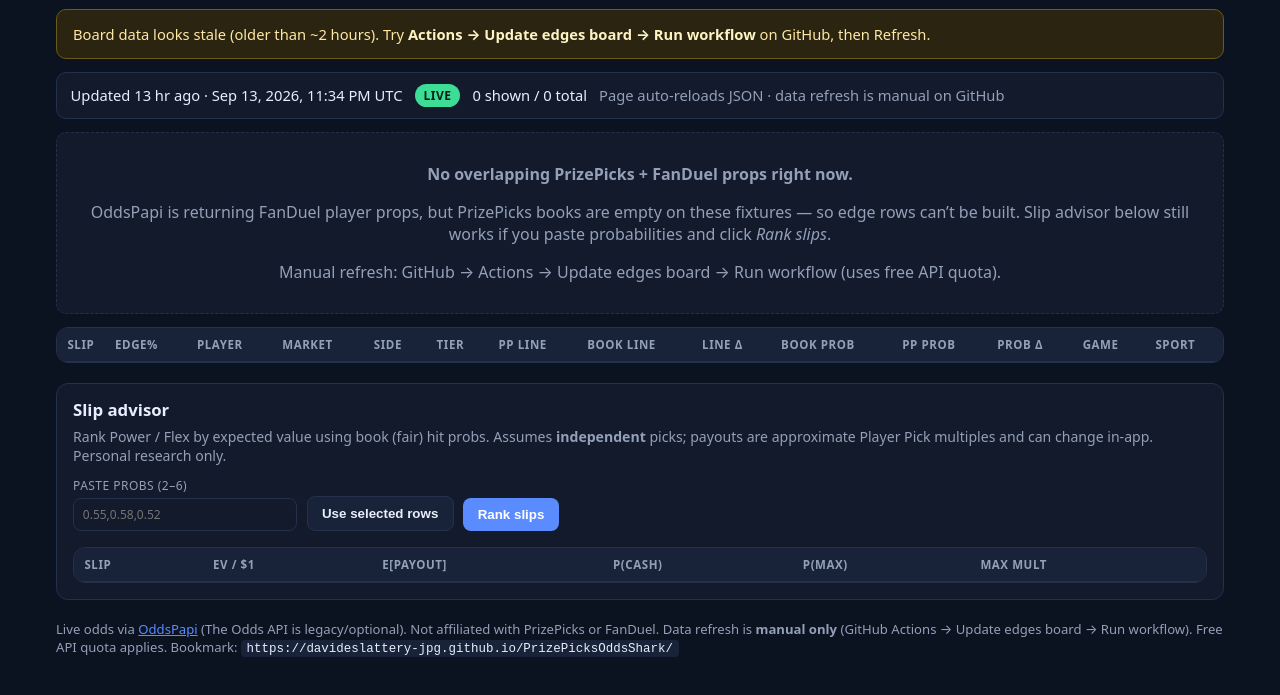
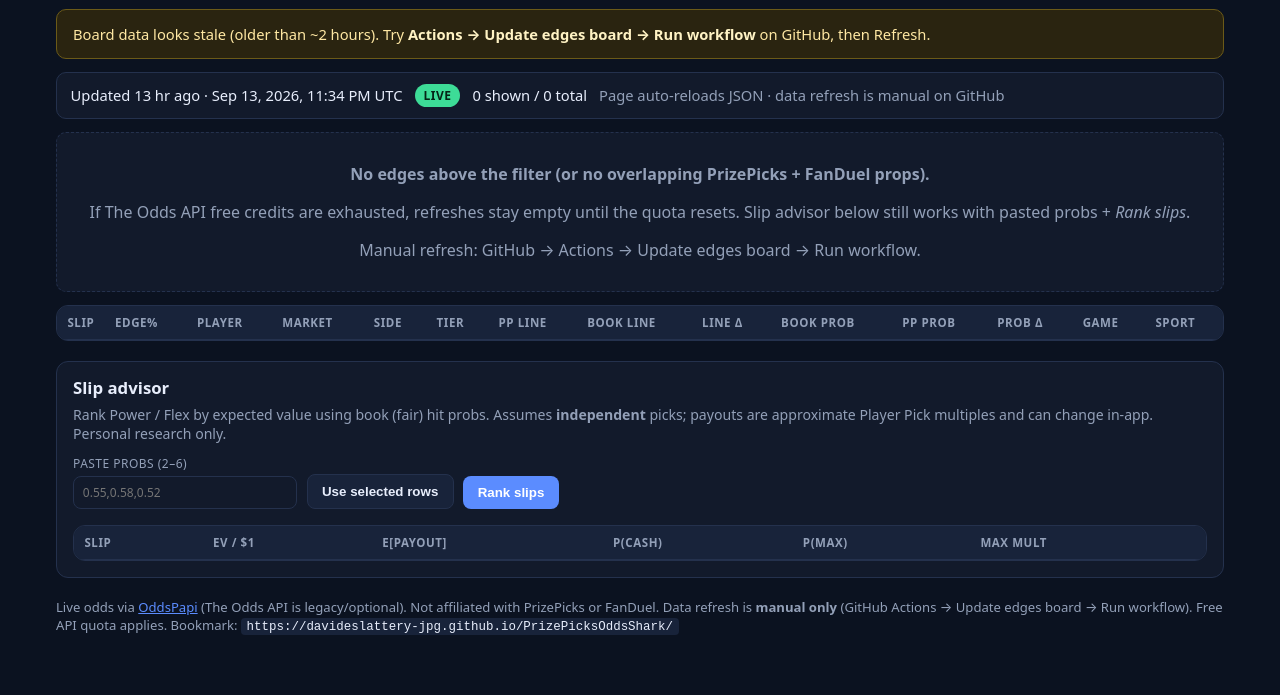
Before and after one commit to davideslattery-jpg/PrizePicksOddsShark, a plain HTML site: page docs/index.html in a window 1280 px wide. Shown: the part 75-770 px from the top of the page. Drawn offline with Linux system fonts and the light colour scheme.

Commit message:
Prefer The Odds API again with full NCAAF
Manual-only workflow: NBA + NFL + college football, no Nebraska-only filter; OddsPapi is fallback.

```diff
--- a/docs/index.html
+++ b/docs/index.html
@@ -44,9 +44,9 @@
 
     <div id="errorBox" class="error hidden" role="alert"></div>
     <div id="emptyBox" class="empty hidden">
-      <p><strong>No overlapping PrizePicks + FanDuel props right now.</strong></p>
-      <p>OddsPapi is returning FanDuel player props, but PrizePicks books are empty on these fixtures — so edge rows can’t be built. Slip advisor below still works if you paste probabilities and click <em>Rank slips</em>.</p>
-      <p class="dim">Manual refresh: GitHub → Actions → Update edges board → Run workflow (uses free API quota).</p>
+      <p><strong>No edges above the filter (or no overlapping PrizePicks + FanDuel props).</strong></p>
+      <p>If The Odds API free credits are exhausted, refreshes stay empty until the quota resets. Slip advisor below still works with pasted probs + <em>Rank slips</em>.</p>
+      <p class="dim">Manual refresh: GitHub → Actions → Update edges board → Run workflow.</p>
     </div>
 
     <div class="table-wrap">
```
Also changed, not shown: 3 other files.
